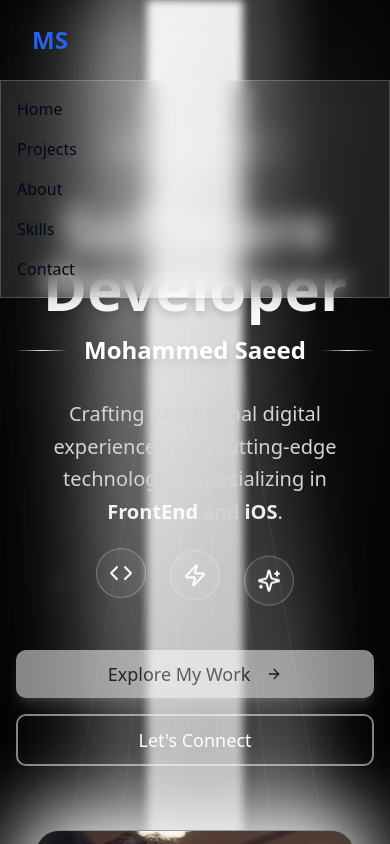
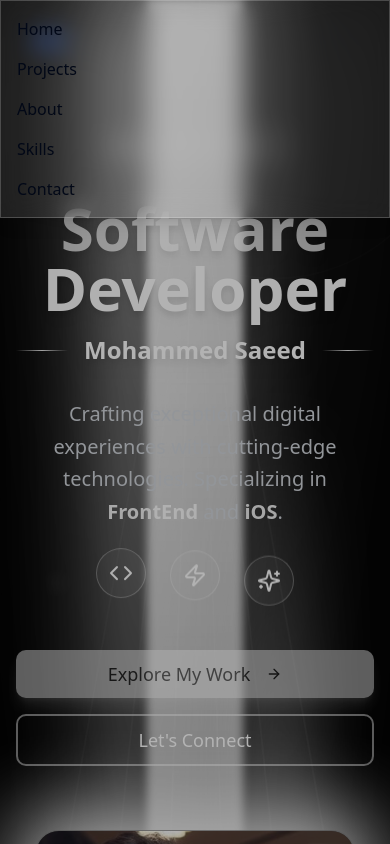
Before and after one commit to MohammedSaeed9444/myPortfolio, a React (Vite) app: page / in a window 390 px wide. Both pictures are taken after a click on the button 334 px from the left and 40 px from the top of the page. Shown: the top 844 px of the page. Built offline with nearby package versions, Linux system fonts and the light colour scheme.

Commit message:
Fix the mobile menu

```diff
--- a/src/components/Navbar.tsx
+++ b/src/components/Navbar.tsx
@@ -1,8 +1,7 @@
 
-import React from 'react';
+import React, { useState, useEffect } from 'react';
 import { Button } from '@/components/ui/button';
 import { Menu } from 'lucide-react';
-import { useState, useEffect } from 'react';
 
 const Navbar = () => {
   const [isScrolled, setIsScrolled] = useState(false);
@@ -10,17 +9,11 @@ const Navbar = () => {
 
   useEffect(() => {
     const handleScroll = () => {
-      if (window.scrollY > 20) {
-        setIsScrolled(true);
-      } else {
-        setIsScrolled(false);
-      }
+      setIsScrolled(window.scrollY > 20);
     };
 
     window.addEventListener('scroll', handleScroll);
-    return () => {
-      window.removeEventListener('scroll', handleScroll);
-    };
+    return () => window.removeEventListener('scroll', handleScroll);
   }, []);
 
   const navLinks = [
@@ -32,6 +25,8 @@ const Navbar = () => {
   ];
 
   return (
+    <>
+      {/* Header */}
       <header className={`fixed top-0 left-0 right-0 z-50 transition-all duration-300 ${isScrolled ? 'glass py-3' : 'py-5'}`}>
         <div className="container mx-auto flex justify-between items-center">
           <a href="#home" className="text-2xl font-bold text-primary">
@@ -54,21 +49,31 @@ const Navbar = () => {
           {/* Mobile Menu Button */}
           <Button
             variant="ghost"
-          className="md:hidden"
-          onClick={() => setMobileMenuOpen(!mobileMenuOpen)}
+            className="md:hidden "
+            onClick={() => setMobileMenuOpen(true)}
           >
             <Menu />
           </Button>
+        </div>
+      </header>
 
-        {/* Mobile Menu */}
+      {/* Mobile Menu and Overlay (outside header to cover whole screen) */}
       {mobileMenuOpen && (
-          <div className="glass absolute top-full left-0 right-0 p-4 md:hidden animate-fade-in">
+        <div className=" fixed inset-0 z-[60] md:hidden" onClick={() => setMobileMenuOpen(false)}>
+          {/* Background overlay */}
+          <div className=" absolute inset-0 bg-black/30" />
+
+          {/* Menu */}
+          <div
+            className="glass absolute top-0 left-0 right-0 p-4 animate-fade-in z-50"
+            onClick={(e) => e.stopPropagation()}
+          >
             <nav className="flex flex-col space-y-4">
               {navLinks.map((link) => (
                 <a
                   key={link.name}
                   href={link.href}
-                  className="font-medium hover:text-primary transition-colors"
+                  className="font-medium hover:text-yellow-100 transition-colors"
                   onClick={() => setMobileMenuOpen(false)}
                 >
                   {link.name}
@@ -76,9 +81,9 @@ const Navbar = () => {
               ))}
             </nav>
           </div>
+        </div>
       )}
-      </div>
-    </header>
+    </>
   );
 };
 
```
Lines whose indentation alone changed are shown as unchanged.
